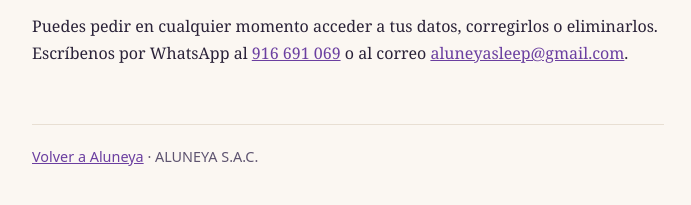
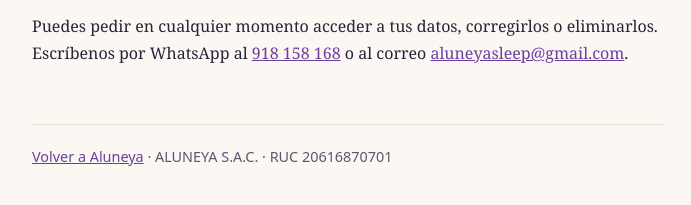
Before and after one commit to giovallejos20-ship-it/aluneya-landing, a plain HTML site: page privacidad.html in a window 1280 px wide. Shown: the part 1089-1294 px from the top of the page, without its empty margins (292-983 px from the left). Drawn offline with Linux system fonts and the light colour scheme.

Commit message:
Update contact information and footer in privacidad.html

```diff
--- a/privacidad.html
+++ b/privacidad.html
@@ -47,9 +47,9 @@
   <p>Mientras sigas interesado en recibir noticias de Aluneya o mientras sea necesario para atender tu compra.</p>
 
   <h2>Tus derechos</h2>
-  <p>Puedes pedir en cualquier momento acceder a tus datos, corregirlos o eliminarlos. Escríbenos por WhatsApp al <a href="https://wa.me/51916691069">916 691 069</a> o al correo <a href="mailto:aluneyasleep@gmail.com">aluneyasleep@gmail.com</a>.</p>
+  <p>Puedes pedir en cualquier momento acceder a tus datos, corregirlos o eliminarlos. Escríbenos por WhatsApp al <a href="https://wa.me/51918158168">918 158 168</a> o al correo <a href="mailto:aluneyasleep@gmail.com">aluneyasleep@gmail.com</a>.</p>
 
-  <footer><a href="index.html">Volver a Aluneya</a> · ALUNEYA S.A.C.</footer>
+  <footer><a href="index.html">Volver a Aluneya</a> · ALUNEYA S.A.C. · RUC 20616870701</footer>
 </main>
 </body>
 </html>
```
